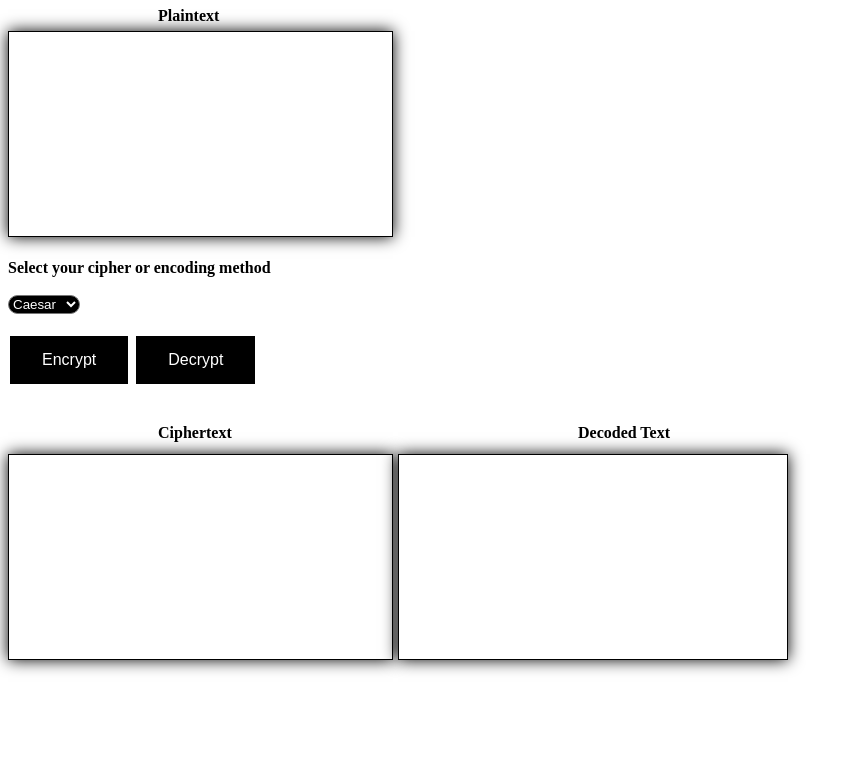
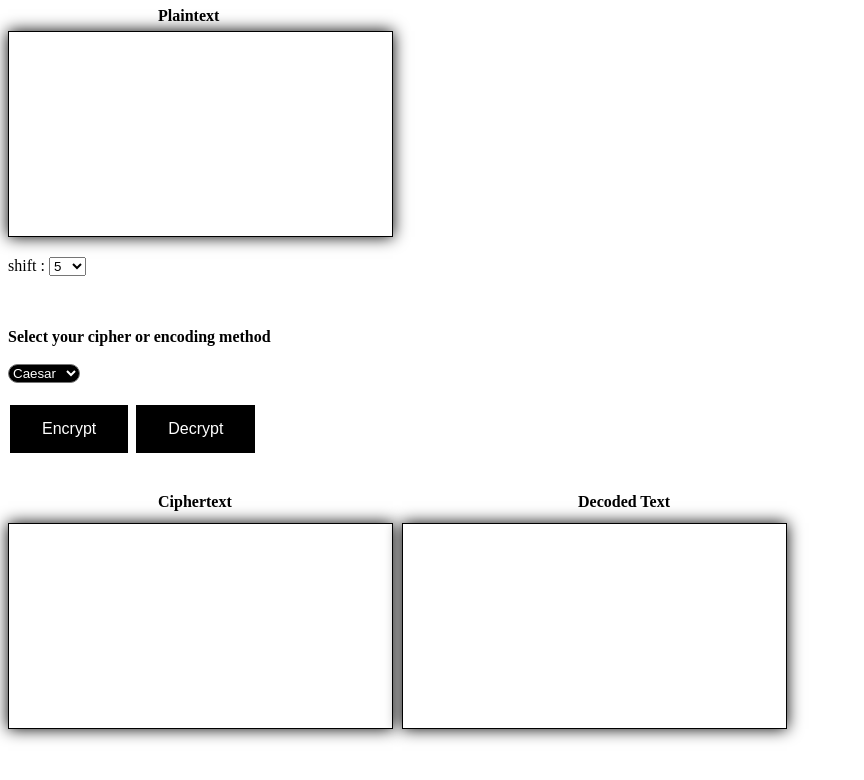
Before and after one commit to calle594/lawson_callum_webtech_coursework1, a plain HTML site: page index.html in a window 1280 px wide. Shown: the whole page, without its empty margins (0-864 px from the left). Drawn offline with Linux system fonts and the light colour scheme.

Commit message:
Add files via upload

```diff
--- a/Ciphers.css
+++ b/Ciphers.css
@@ -56,9 +56,8 @@
 
 
 .textarea3{
-    position: absolute;
+    position: relative;
     margin-left: 5px;
-    margin-top: 30px;
     border:1px solid black;
     box-shadow: 0 0 15px black;
     resize: none;
@@ -83,3 +82,8 @@
     margin-top: -35px;
     padding-left: 150px;
 }
+
+.text_encoded_select{
+    position: absolute;
+    padding-bottom: 100px;
+}
--- a/Ciphers.js
+++ b/Ciphers.js
@@ -3,17 +3,17 @@ function encryption() {
 switch(document.getElementById("methods").value) {
     case "caesar":
         var str = document.getElementById("plain_text").value;
-        var amount = Number(prompt("Number of shift"));
         var output = "";
+        var shift = parseInt(document.getElementById("key").value);
 
         for (var i = 0; i < str.length; i ++) {
             var c = str[i];
             var code = str.charCodeAt(i);
 
             if ((code >= 65) && (code <= 90))
-                c = String.fromCharCode(((code - 65 + amount) % 26) + 65);
+                c = String.fromCharCode((code - 65 + shift) % 26 + 65);
             else if ((code >= 97) && (code <= 122) )
-                c = String.fromCharCode(((code - 97 + amount) % 26) + 97);
+                c = String.fromCharCode((code - 97 + shift) % 26 + 97);
 
             output += c;
         }
@@ -28,23 +28,21 @@ switch(document.getElementById("methods").value) {
     case "caesar":
         var str = document.getElementById("text_encoded").value;
         var output = "";
-        var f = document.getElementById("text_decoded").value;
-        var key1 = Number(f)
+        var shift = parseInt(document.getElementById("key").value);
 
         //loop through each character entered
         for (var i = 0; i < str.length; i ++) {
             var c = str[i];
             //get character code of each letter
             var code = str.charCodeAt(i);
-            var shift = (document.getElementById("text_encoded").value);
 
             //uppercase letters
             if ((code >= 65) && (code <= 90))
-                c = String.fromCharCode(((code - 65 + key1) % 26) + 26);
+                c = String.fromCharCode((code - 65 + 26 - shift) % 26 + 65);
 
             //lowercase letters
             else if ( (code >= 97) && (code <= 122))
-                c = String.fromCharCode(((code - 97 + key1) % 26) + 97);
+                c = String.fromCharCode((code - 97 + 26 - shift) % 26 + 97);
 
             output += c;
         }
--- a/index.html
+++ b/index.html
@@ -6,8 +6,39 @@
 <body>
     <br>
     <div class="plaintext"><p><strong>Plaintext</strong></p></div>
-    <textarea name="plaintext" id="plain_text" class="textarea1">
-    </textarea>
+
+    <textarea id="plain_text" name="p" class="textarea1"></textarea>
+
+    <p>shift : <select id="key" name="key" size="1">
+      <option value="0">0</option>
+      <option value="1">1</option>
+      <option value="2">2</option>
+      <option value="3">3</option>
+      <option value="4">4</option>
+      <option value="5" selected="selected">5</option>
+      <option value="6">6</option>
+      <option value="7">7</option>
+      <option value="8">8</option>
+      <option value="9">9</option>
+      <option value="10">10</option>
+      <option value="11">11</option>
+      <option value="12">12</option>
+      <option value="13">13</option>
+      <option value="14">14</option>
+      <option value="15">15</option>
+      <option value="16">16</option>
+      <option value="17">17</option>
+      <option value="18">18</option>
+      <option value="19">19</option>
+      <option value="20">20</option>
+      <option value="21">21</option>
+      <option value="22">22</option>
+      <option value="23">23</option>
+      <option value="24">24</option>
+      <option value="25">25</option>
+      </select></p>
+
+
     <br>
     <br>
 
@@ -18,6 +49,7 @@
 
     <option value="caesar">Caesar</option>
     <option value="base-64">Base-64</option>
+
 
     </select>
     <br>
```
